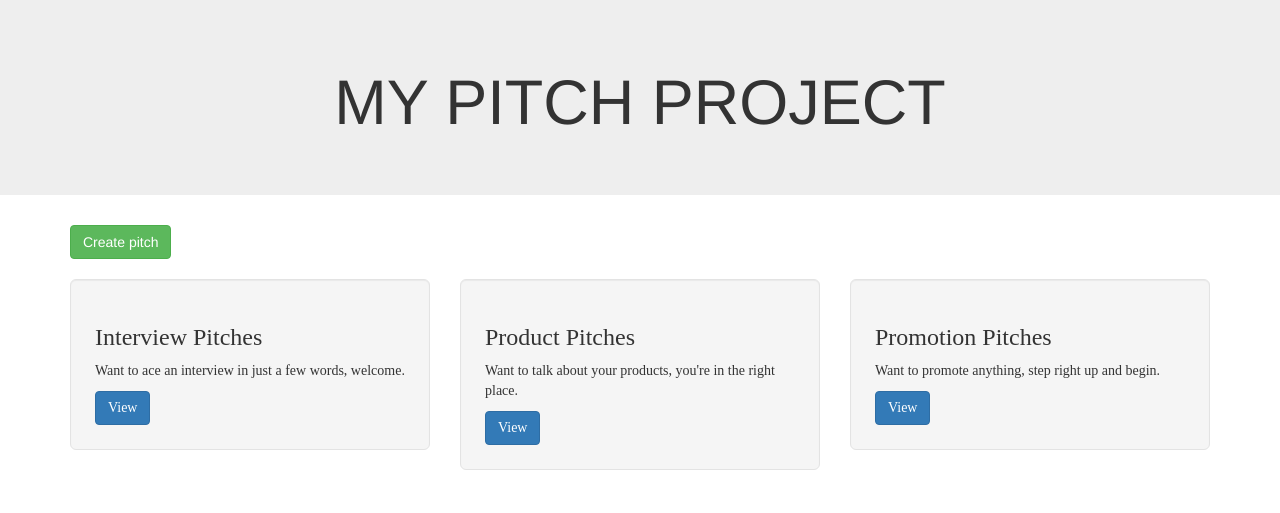
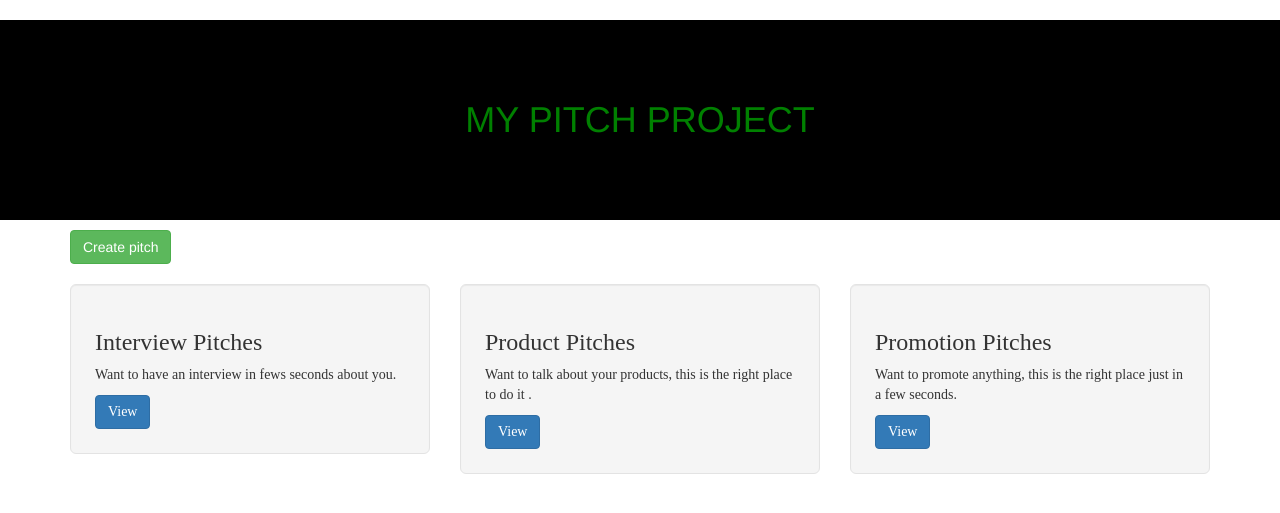
Before and after one commit to Kebasoh/one-minute-pitch, a Flask app: page / in a window 1280 px wide. Shown: the part 52-565 px from the top of the page. Run offline with Flask 2, Linux system fonts and the light colour scheme; data that the repository does not hold is empty; some libraries are stand-ins or nearby versions; some web fonts are replaced.

Commit message:
updated the templates

```diff
--- a/app/templates/index.html
+++ b/app/templates/index.html
@@ -11,9 +11,9 @@
 {%endblock%}
 <!-- Content block -->
 {%block content%}
-<div class="jumbotron text-center">
-    <h1>MY PITCH PROJECT</h1>
-</div>
+
+    <h1 style="text-align:center; background-color:black; color:green;padding:80px;">MY PITCH PROJECT</h1>
+
 <div class="container" style="padding-bottom: 20px;">
     <a href="{{url_for('main.new_pitch')}}" class="btn btn-success">Create pitch</a>
 </div>
@@ -23,21 +23,21 @@
         <div class="col-md-4">
             <div class="well well-lg">
                 <h3>Interview Pitches</h3>
-                <p>Want to ace an interview in just a few words, welcome.</p>
+                <p>Want to have an interview in fews seconds about you.</p>
                 <a href="{{url_for('main.interview_pitches')}}" class="btn btn-primary -center">View</a>
             </div>
         </div>
         <div class="col-md-4">
             <div class="well well-lg">
                 <h3>Product Pitches</h3>
-                <p>Want to talk about your products, you're in the right place.</p>
+                <p>Want to talk about your products, this is the right place to do it .</p>
                 <a href="{{url_for('main.product_pitches')}}" class="btn btn-primary -center">View</a>
             </div>
         </div>
         <div class="col-md-4">
             <div class="well well-lg">
                 <h3>Promotion Pitches</h3>
-                <p>Want to promote anything, step right up and begin.</p>
+                <p>Want to promote anything, this is the right place just in a few seconds.</p>
                 <a href="{{url_for('main.promotion_pitches')}}" class="btn btn-primary -center">View</a>
             </div>
         </div>
```
Also changed, not shown: app/static/IMG-20191223-WA0013.jpg (added), app/static/IMG-20191223-WA0018.jpg (added).
